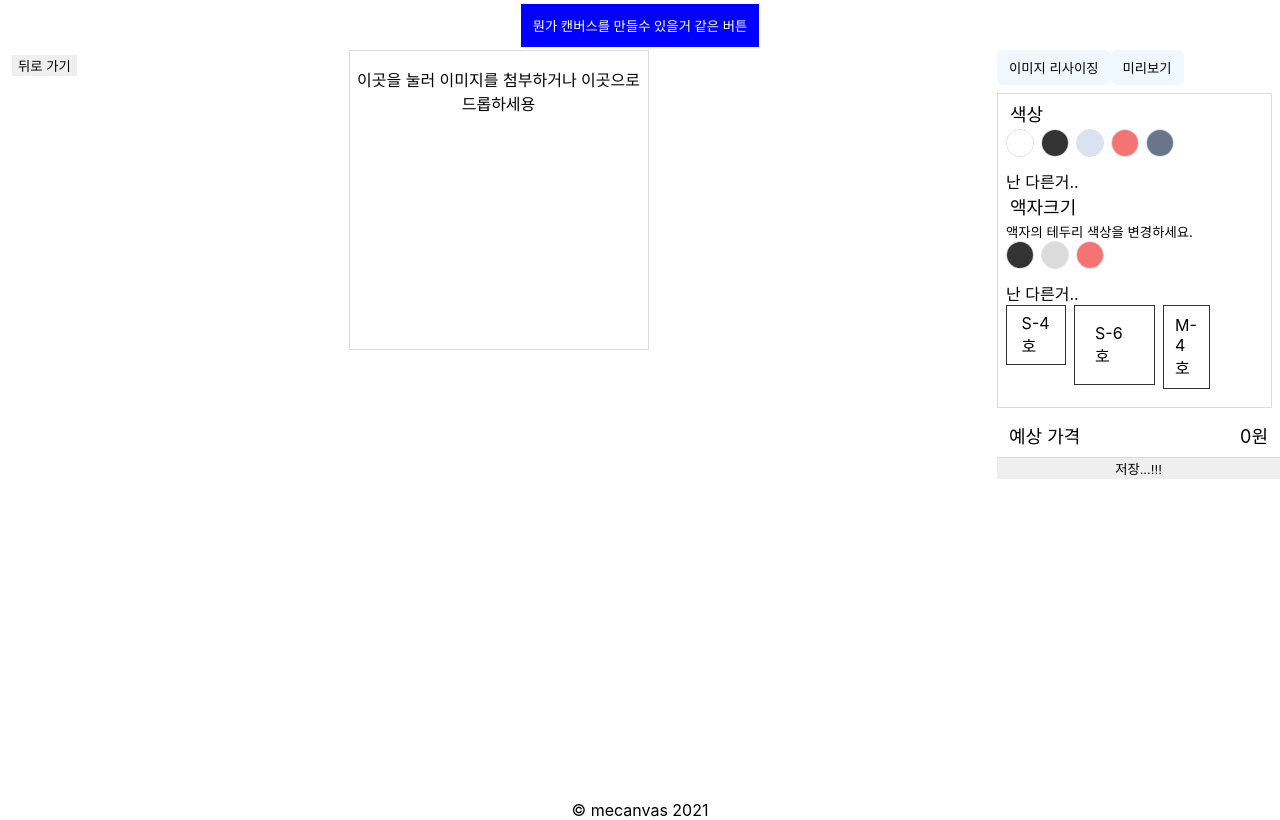
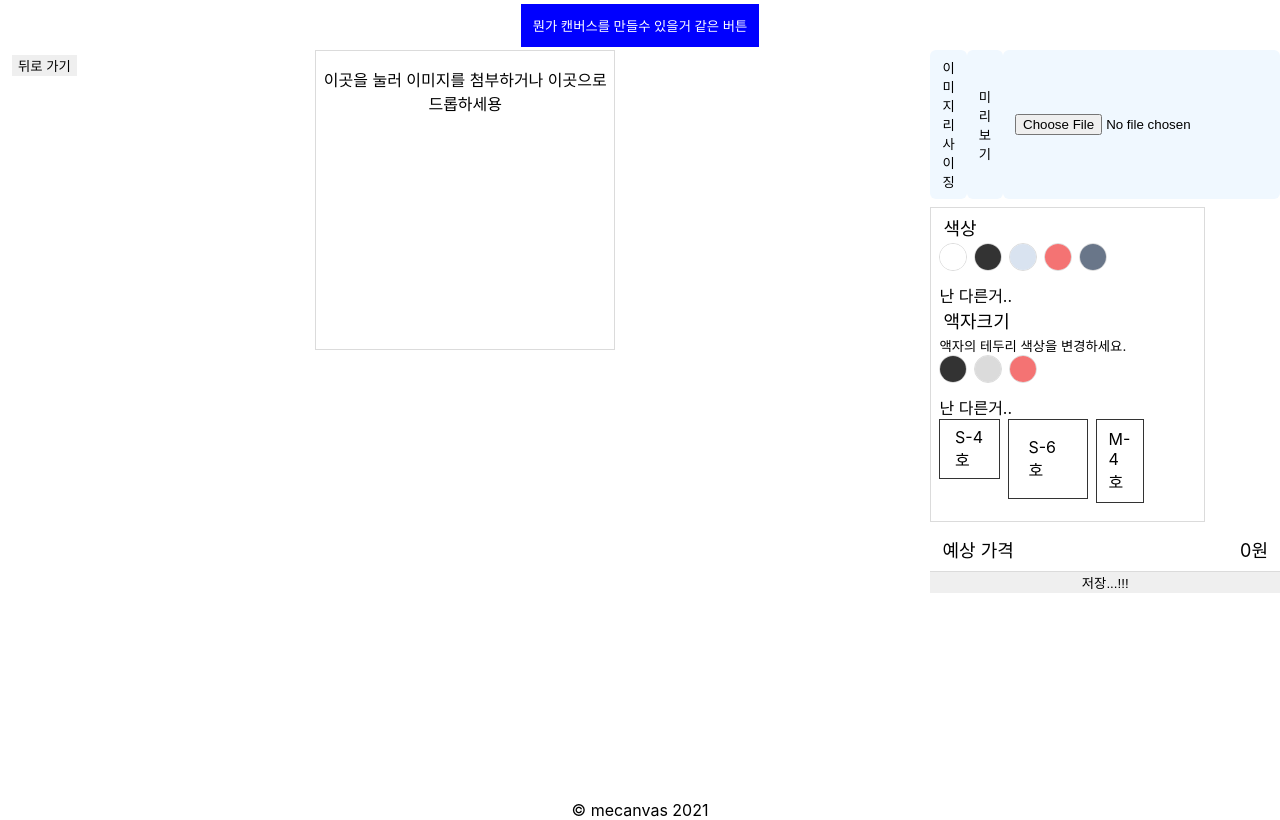
Before and after one commit to mecanvas/early-front, a Next.js app: page /tool in a window 1280 px wide. Built offline with nearby package versions, Linux system fonts and the light colour scheme.

Commit message:
이미지 재첨부

```diff
--- a/src/components/tool/Tool.tsx
+++ b/src/components/tool/Tool.tsx
@@ -122,7 +122,24 @@ const Tool = () => {
   const [frameBorderColor, setFrameBorderColor] = useState('#333');
 
   // 이미지 업로드
-  const handleImgUpload = useCallback(async (acceptedFiles) => {
+  const handleImgUpload = useCallback(
+    async (e: React.ChangeEventHandler<HTMLInputElement> | any) => {
+      try {
+        if (imgWrapperRef.current) {
+          const file = e.target.files[0];
+          const fd = new FormData();
+          fd.append('image', file);
+
+          await axios.post('/canvas/img', fd).then((res) => setImgUploadUrl(res.data || ''));
+        }
+      } catch (err) {
+        console.error(err);
+      }
+    },
+    [imgWrapperRef],
+  );
+
+  const handleImgDropUpload = useCallback(async (acceptedFiles) => {
     if (!acceptedFiles[0].type.includes('image')) {
       return alert('이미지 파일이 아닌건 지원하지 않습니다.');
     }
@@ -142,7 +159,7 @@ const Tool = () => {
       console.error(err);
     }
   }, []);
-  const { getRootProps, getInputProps, isDragActive } = useDropzone({ onDrop: handleImgUpload });
+  const { getRootProps, getInputProps, isDragActive } = useDropzone({ onDrop: handleImgDropUpload });
 
   const handleDeleteCanvas = useCallback(
     (e) => {
@@ -536,6 +553,9 @@ const Tool = () => {
               </div>
             )}
             <ImageToolBtn onClick={handleImgPreview}>미리보기</ImageToolBtn>
+            <ImageToolBtn>
+              <input type="file" accept="image/*" onChange={handleImgUpload} />
+            </ImageToolBtn>
           </ImageToolWrapper>
           <Versatile>
             <Factory>
```
